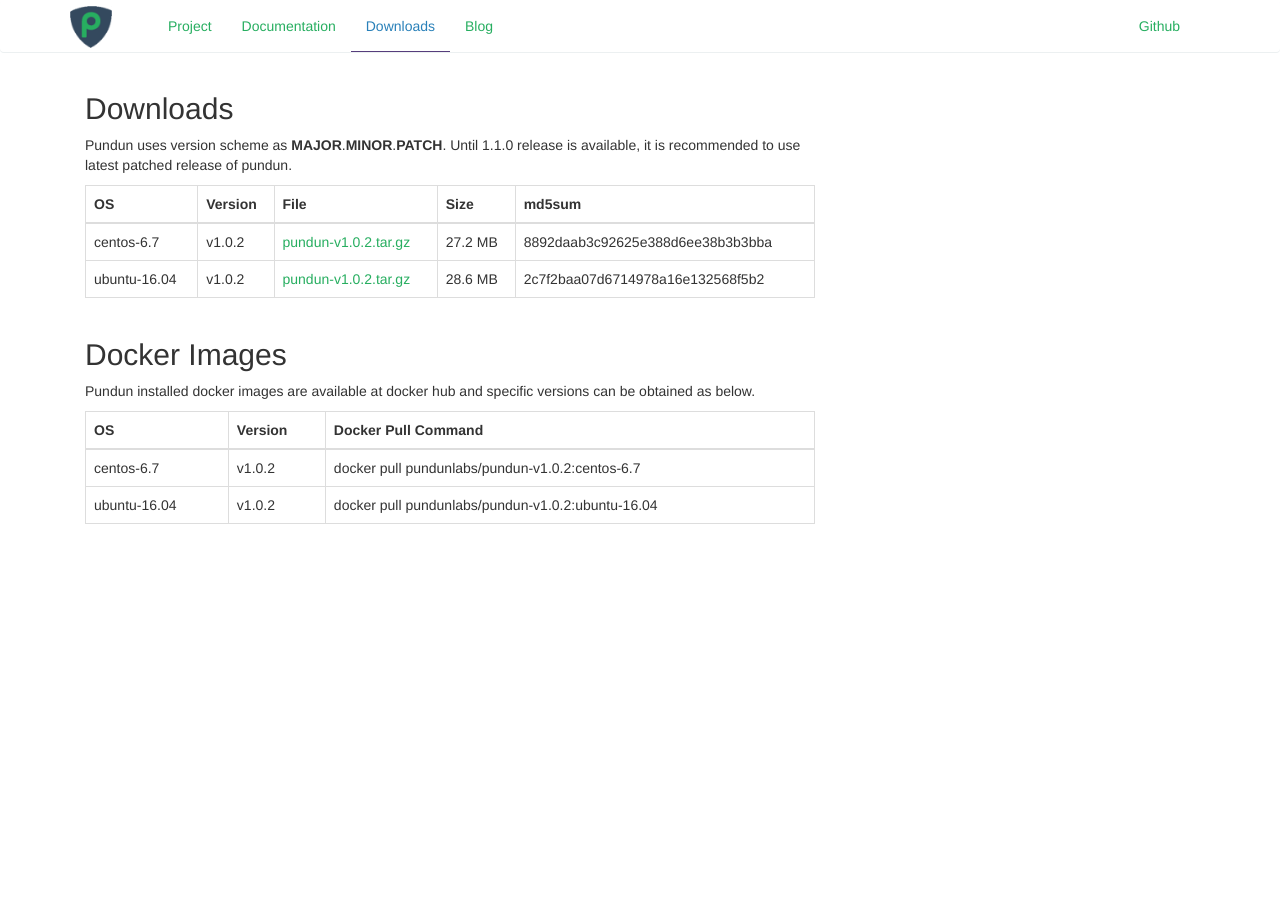
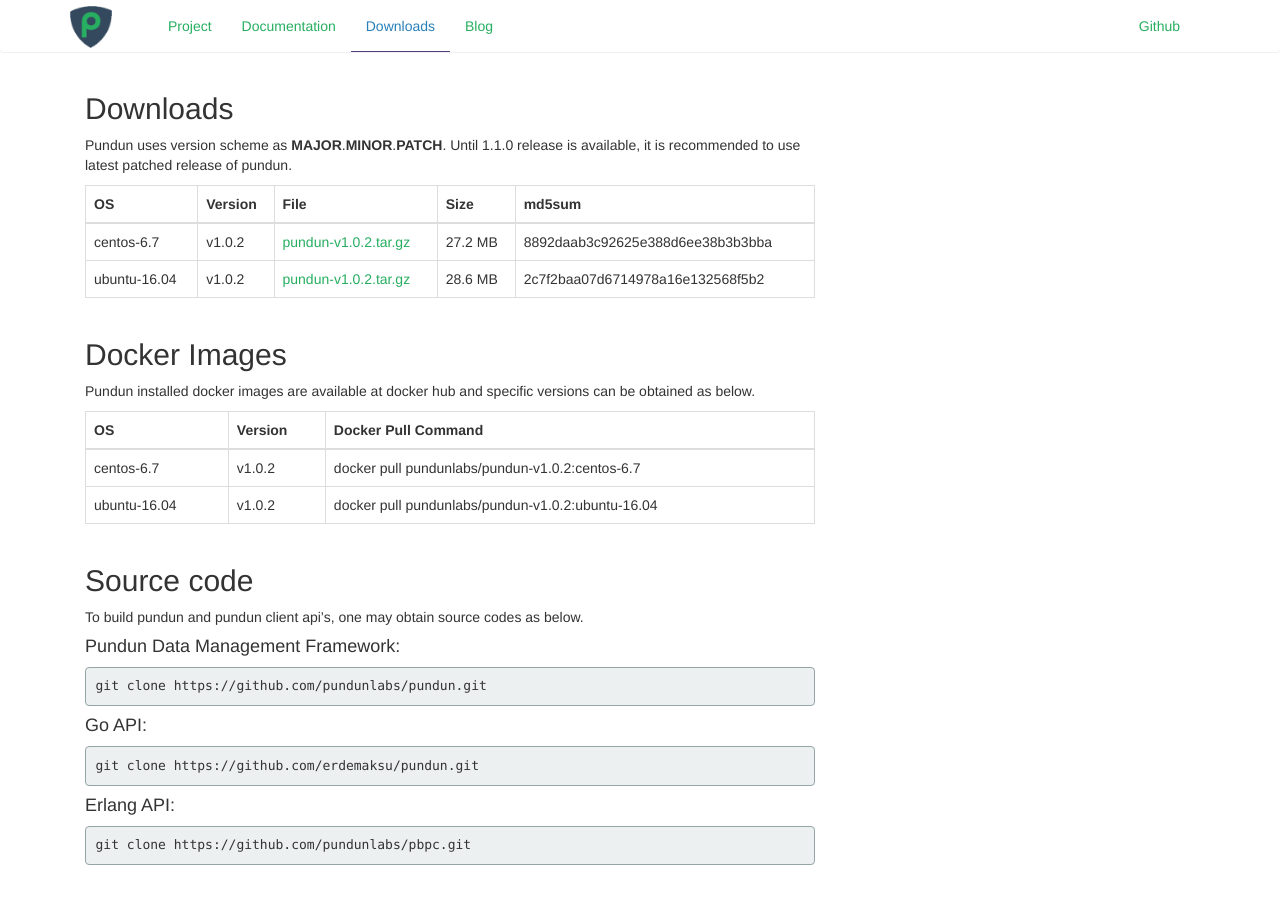
Before and after one commit to pundunlabs/pundunlabs.github.io, a Jekyll site: the page built from downloads/index.md, in a window 1280 px wide. Built offline with Jekyll 4.4.1, drawn with Linux system fonts in a browser that asks for light colours.

Commit message:
Add source code methods to downloads.

````diff
--- a/_includes/downloads_template.html
+++ b/_includes/downloads_template.html
@@ -18,3 +18,8 @@
 	{% include docker_table.html %}
   </div>
 </div>
+<div class="row-fluid">
+  <div class="col-xs-8">
+	{{ downloads_row2 | markdownify }}
+  </div>
+</div>
--- a/downloads/index.md
+++ b/downloads/index.md
@@ -14,4 +14,27 @@
 Pundun installed docker images are available at docker hub and specific versions can be obtained as below.
 {% endcapture %}
 
+{% capture downloads_row2 %}
+## Source code
+To build pundun and pundun client api's, one may obtain source codes as below.
+
+#### Pundun Data Management Framework:
+
+```sh
+git clone https://github.com/pundunlabs/pundun.git
+```
+
+#### Go API:
+```sh
+git clone https://github.com/erdemaksu/pundun.git
+```
+
+#### Erlang API:
+
+```sh
+git clone https://github.com/pundunlabs/pbpc.git
+```
+
+{% endcapture %}
+
 {% include downloads_template.html %}
````
